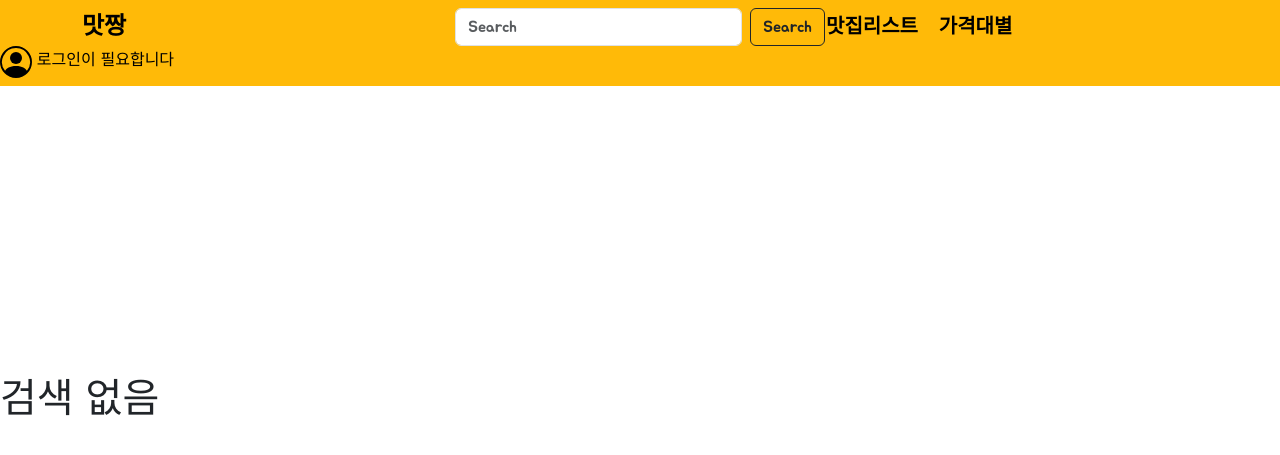
After one commit to Emhaki/Django-Project-1, a Django app: page /reviews/search/ in a window 1280 px wide. The commit adds this page. Shown: the top 455 px of the page. Run offline with Django 3.2, Linux system fonts and the light colour scheme; some libraries are stand-ins or nearby versions; some web fonts are replaced.

Commit message:
검색 창

```diff
--- /dev/null
+++ b/reviews/templates/reviews/search.html
@@ -0,0 +1,12 @@
+{% extends 'base.html' %}
+{% load django_bootstrap5 %}
+{% block content %}
+
+  {% if not search %}
+    <h1 class="position-absolute top-50 start-0 translate-middle-y">검색 없음</h1>
+  {% else %}
+    {% for i in search.all %}
+      <p class="position-absolute top-50 start-0 translate-middle-y">{{ i.store_name }}</p>
+    {% endfor %}
+  {% endif %}
+{% endblock content %}
--- a/reviews/urls.py
+++ b/reviews/urls.py
@@ -23,4 +23,5 @@ urlpatterns = [
         views.review_update,
         name="review_update",
     ),
+    path('search/', views.search, name='search'),
 ]
--- a/reviews/views.py
+++ b/reviews/views.py
@@ -98,3 +98,11 @@ def review_update(request, review_pk):
     else:
         messages.warning(request, "작성자만 수정할 수 있습니다.")
         return redirect("articles:detail", review.pk)
+def search(request):
+    search= Store.objects.all().order_by('-pk')
+    q = request.POST.get('q',"")
+    if q:
+        search = search.filter(store_name__icontains=q)
+        return render(request, 'reviews/search.html',{'search':search, 'q':q})
+    else:
+        return render(request, 'reviews/search.html')
--- a/templates/base.html
+++ b/templates/base.html
@@ -21,9 +21,10 @@
           <div class="col-4">
             <a class="navbar-brand fw-bold fs-4" href="#">맛짱</a>
           </div>
-          <form class="d-flex" role="search">
-              <input class="form-control me-2" type="search" placeholder="Search" aria-label="Search">
-              <button class="btn btn-outline-dark" type="submit">Search</button>
+          <form class="d-flex" role="search" action="{% url 'reviews:search' %}" method="POST">
+            {% csrf_token %}
+            <input class="form-control me-2" type="search" placeholder="Search" aria-label="Search" name="q" value="{{q}}">
+            <button class="btn btn-outline-dark" type="submit">Search</button>
           </form>
           <div class="col-4">
             <a class="navbar-brand fw-bold" href="#">맛집리스트</a>
```
